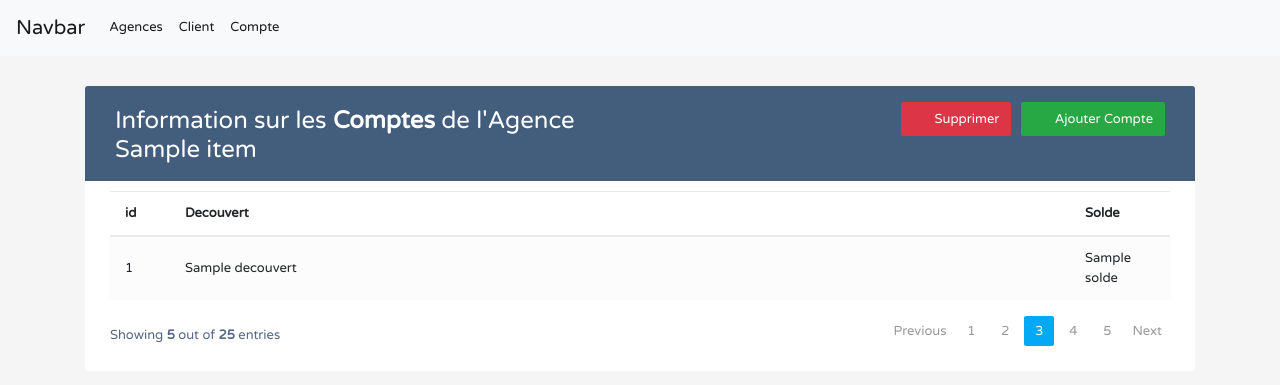
After one commit to mouhagaye/Devoir-CRUD, a Flask app: page /agence/1 in a window 1280 px wide. The commit adds this page. Shown: the top 385 px of the page. Run offline with Flask 2, Linux system fonts and the light colour scheme; a database or web service that is not in the repository returns one stand-in record (values such as "Sample title"); data that the repository does not hold is empty; some libraries are stand-ins or nearby versions.

Commit message:
Compte Agence done

```diff
--- a/Java Service/Front/crudapp/app.py
+++ b/Java Service/Front/crudapp/app.py
@@ -38,9 +38,6 @@ def ajouterAgence():
     for idCompte in comptesId:
         r = requests.get("http://localhost:9191/comptes/"+idCompte)
         compte = r.json()
-
-        s = requests.put("http://localhost:9191/comptes/"+idCompte, json = {"code": code, "adresse": adresse, "nom": nom, "telephone":telephone})
-        compte['agence'] = {"code": code, "adresse": adresse, "nom": nom, "telephone":telephone}
         comptes.append(compte)
 
     x = requests.post('http://localhost:9191/addAgence',json = {"code": code, "adresse": adresse, "nom": nom, "telephone":telephone, "comptes": comptes})
@@ -65,11 +62,36 @@ def editAgence():
     adresse = request.form['adresse']
     nom = request.form['nom']
     telephone = request.form['telephone']
+    comptesId = request.form.getlist('comptes')
+    comptes = []
 
-    x = requests.put('http://localhost:9191/updateAgence',json = {"code": code, "adresse": adresse, "nom": nom, "telephone":telephone})
+    for idCompte in comptesId:
+        r = requests.get("http://localhost:9191/comptes/"+idCompte)
+        compte = r.json()
+        comptes.append(compte)
+
+    x = requests.put('http://localhost:9191/addAgence',json = {"code": code, "adresse": adresse, "nom": nom, "telephone":telephone, "comptes": comptes})
+
+
     print(x)
 
     return redirect(url_for('agence'))
+
+@app.route('/agence/<code>', methods=['GET'])
+def agenceCompte(code):
+    url = 'http://localhost:9191/agences/'+code
+    res = requests.get(url)
+    agence = res.json()
+    print(agence)
+    nom = "de l'Agence "+agence['nom']
+
+    comptes = list(agence['comptes'])
+
+    print(nom)
+    print(comptes)
+
+
+    return render_template('agenceCompte.html',comptes=comptes, nom = nom)
 
 
 ############################################################### CLIENT ####################################################################
--- /dev/null
+++ b/Java Service/Front/crudapp/templates/agenceCompte.html
@@ -0,0 +1,74 @@
+{% extends "index.html" %}
+
+{%block header %}
+
+<script>
+    function sendCode(code){
+        // document.querySelector("#codeToEdit").innerHTML = code;
+        // console.log(code);
+
+        var el = document.getElementById('editAgence');
+
+        el.onclick = showFoo;
+        function showFoo() {
+            document.querySelector("#codeToEdit").value = code;
+            console.log(code)
+        }
+
+
+    }
+</script>
+
+{% endblock %}
+
+{% block content %}
+
+<div class="container-xl">
+	<div class="table-responsive">
+		<div class="table-wrapper">
+			<div class="table-title">
+				<div class="row">
+					<div class="col-sm-6">
+						<h2>Information sur les <b>Comptes</b> {{nom}}</h2>
+					</div>
+					<div class="col-sm-6">
+						<a href="#ajouterCompte"class="btn btn-success" data-toggle="modal"><i class="material-icons">&#xE147;</i> <span>Ajouter Compte</span></a>
+						<a href="#deleteCompte" class="btn btn-danger" data-toggle="modal"><i class="material-icons">&#xE15C;</i> <span>Supprimer</span></a>
+					</div>
+				</div>
+			</div>
+			<table class="table table-striped table-hover">
+				<thead>
+					<tr>
+						<th>id</th>
+						<th>Decouvert</th>
+						<th>Solde</th>
+					</tr>
+				</thead>
+				<tbody>
+                    {% for compte in comptes %}
+					<tr>
+						<td>{{compte.id}}</td>
+						<td>{{compte.decouvert}}</td>
+						<td>{{compte.solde}}</td>
+                    </tr>
+                    {% endfor %}
+				</tbody>
+			</table>
+			<div class="clearfix">
+				<div class="hint-text">Showing <b>5</b> out of <b>25</b> entries</div>
+				<ul class="pagination">
+					<li class="page-item disabled"><a href="#">Previous</a></li>
+					<li class="page-item"><a href="#" class="page-link">1</a></li>
+					<li class="page-item"><a href="#" class="page-link">2</a></li>
+					<li class="page-item active"><a href="#" class="page-link">3</a></li>
+					<li class="page-item"><a href="#" class="page-link">4</a></li>
+					<li class="page-item"><a href="#" class="page-link">5</a></li>
+					<li class="page-item"><a href="#" class="page-link">Next</a></li>
+				</ul>
+			</div>
+		</div>
+	</div>
+</div>
+
+{% endblock %}
```
Also changed, not shown: Java Service/Front/crudapp/templates/agence.html (+11 -21 lines).
